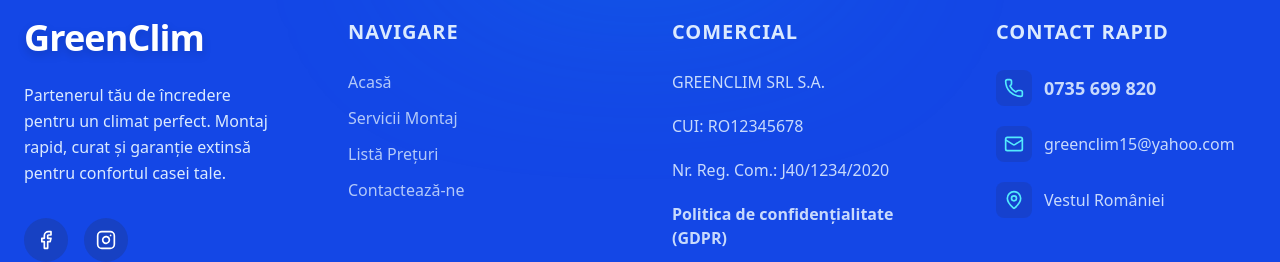
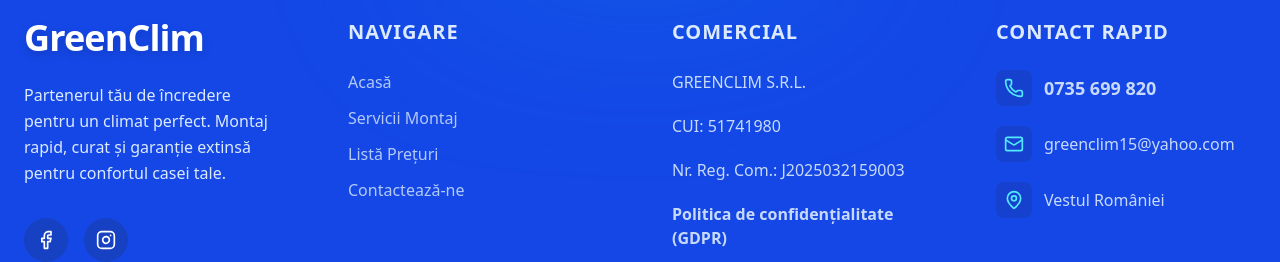
Before and after one commit to GavrilBogdan/Clim, a Next.js app: page / in a window 1280 px wide. Shown: the part 3050-3312 px from the top of the page. Built offline with nearby package versions, Linux system fonts and the light colour scheme; a web font is replaced by a local one.

Commit message:
Add files via upload

```diff
--- a/app/components/Cta.tsx
+++ b/app/components/Cta.tsx
@@ -23,7 +23,7 @@
           </Link>
 
           <a
-            href="tel:0700000000"
+            href="tel:0735699820"
             className="px-3 py-2 sm:px-10 sm:py-4 rounded-full border-2 border-blue-600 text-blue-700 font-bold hover:bg-white transition"
           >
             Sună acum
--- a/app/components/Footer.tsx
+++ b/app/components/Footer.tsx
@@ -51,13 +51,13 @@
           </h3>
           <div className="flex flex-col gap-5 text-blue-100/90">
             <a className="flex items-center gap-3  transition group">
-              GREENCLIM SRL S.A.
+              GREENCLIM S.R.L.
             </a>
             <a className="flex items-center gap-3  transition group">
-              CUI: RO12345678
+              CUI: 51741980
             </a>
             <a className="flex items-center gap-3  transition group">
-              Nr. Reg. Com.: J40/1234/2020
+              Nr. Reg. Com.: J2025032159003
             </a>
             <a
               href="/gdpr"
@@ -83,7 +83,7 @@
             </a>
 
             <a
-              href="mailto:contact@climinstall.ro"
+              href="mailto:greenclim15@yahoo.com"
               className="flex items-center gap-3 hover:text-white transition group"
             >
               <div className="p-2 bg-blue-800/50 rounded-lg group-hover:bg-blue-700 transition">
--- a/app/servicii/page.tsx
+++ b/app/servicii/page.tsx
@@ -118,7 +118,7 @@
         <FadeIn delay={850}>
           <div className="flex justify-center">
             <a
-              href="/oferta"
+              href="/form"
               className="px-10 py-4 bg-gradient-to-r from-blue-700 via-blue-500 to-blue-400 text-white text-lg font-bold rounded-full shadow-xl hover:scale-105 transition-all"
             >
               Cere Oferta Acum
```
